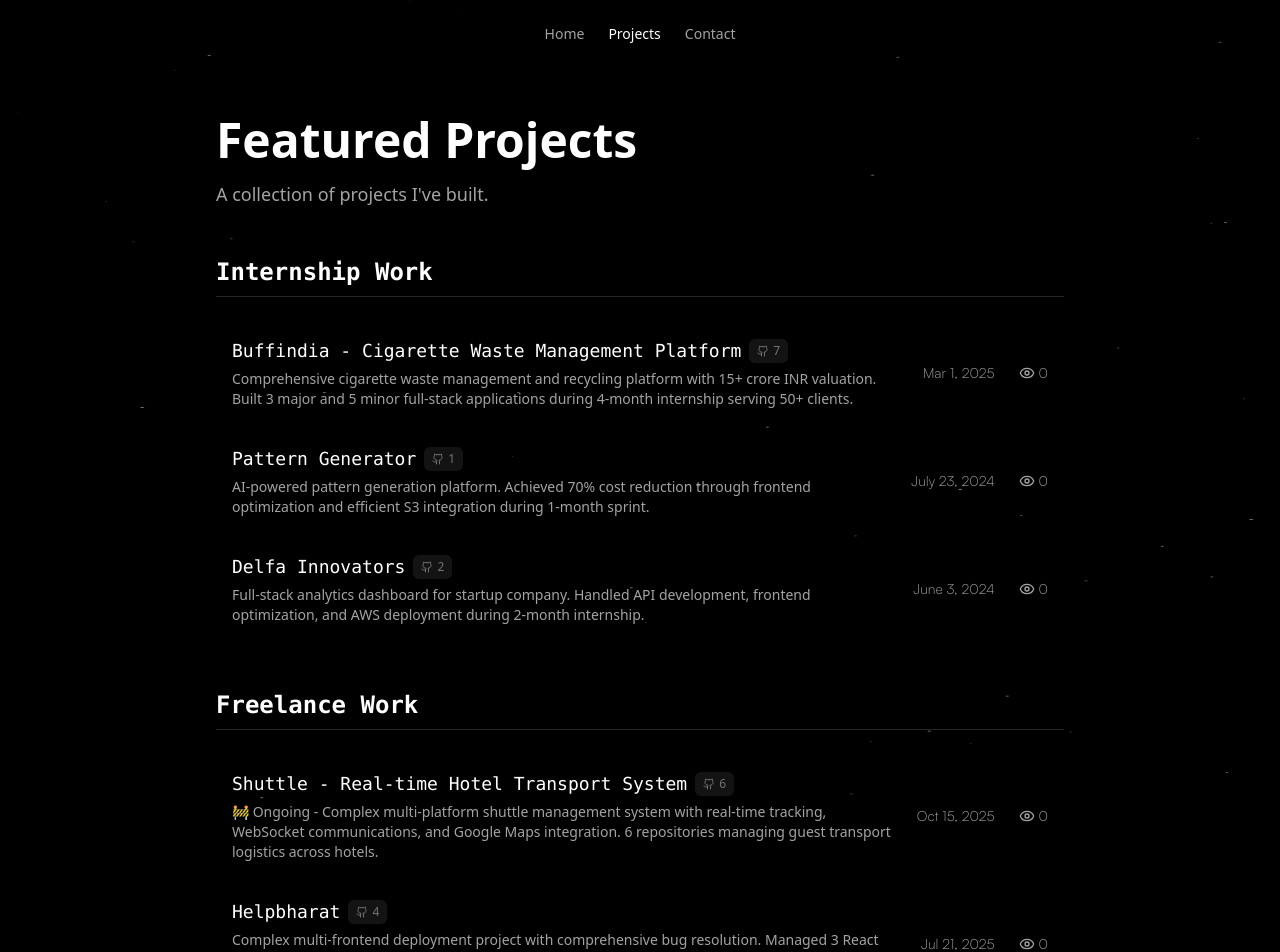
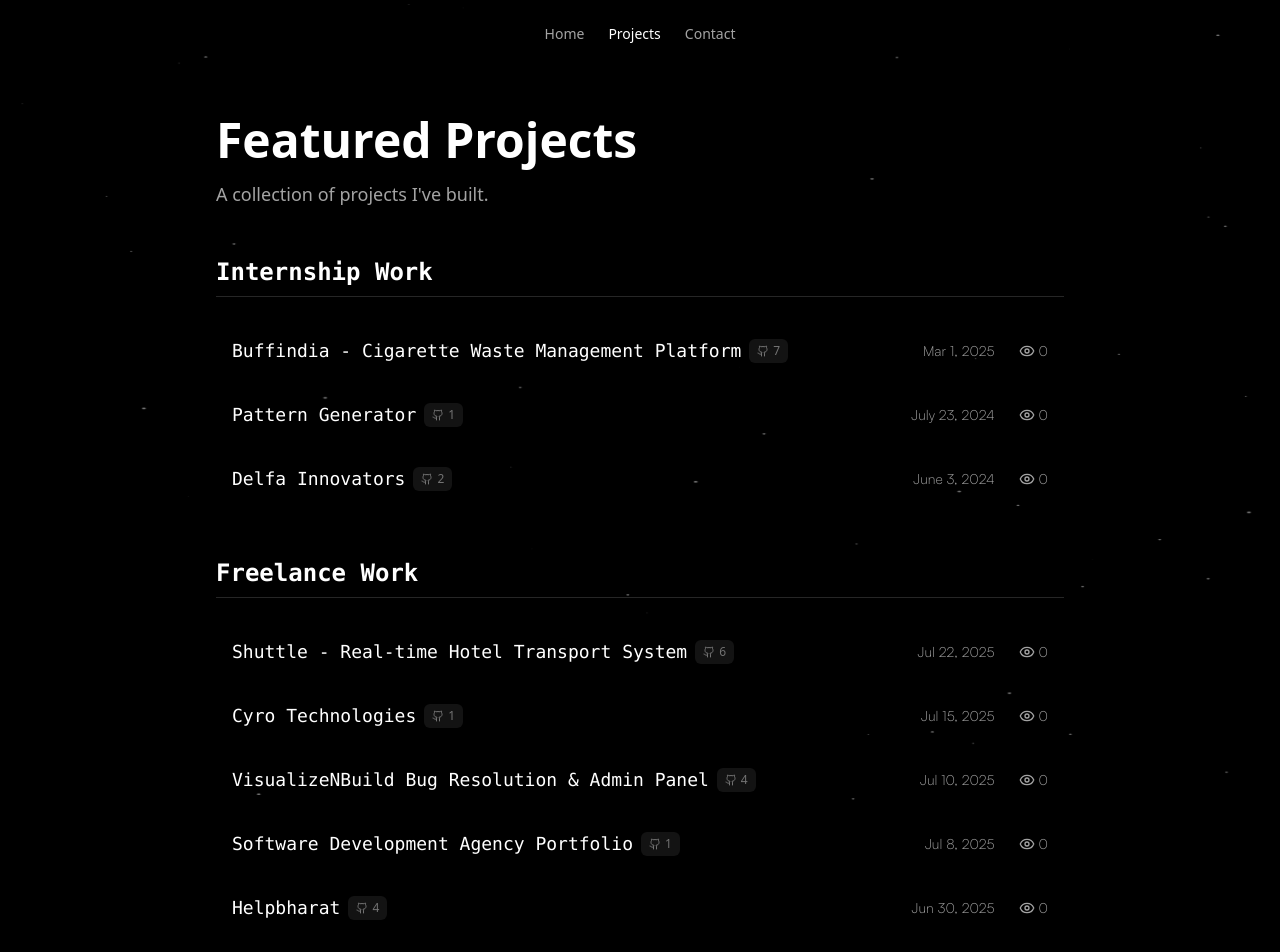
Before and after one commit to DevItaliya22/portfolio, a Next.js app: page /projects in a window 1280 px wide. Shown: the top 952 px of the page. Built offline with nearby package versions, Linux system fonts and the light colour scheme.

Commit message:
Some works

```diff
--- a/app/projects/page.tsx
+++ b/app/projects/page.tsx
@@ -173,9 +173,9 @@
                                     </div>
                                   )}
                                 </div>
-                                <p className="text-sm text-neutral-400 mt-1">
+                                {/* <p className="text-sm text-neutral-400 mt-1">
                                   {project.description}
-                                </p>
+                                </p> */}
                               </div>
 
                               <div className="flex items-center gap-6 text-sm text-neutral-400 ml-4">
--- a/lib/projects/agency-portfolio.ts
+++ b/lib/projects/agency-portfolio.ts
@@ -58,6 +58,6 @@
     'Performance Optimization',
   ],
   views: 0,
-  date: 'Jul 21, 2025',
+  date: 'Jul 8, 2025',
   repoCount: 1,
 };
--- a/lib/projects/helpbharat.ts
+++ b/lib/projects/helpbharat.ts
@@ -88,7 +88,7 @@
     'System Debugging',
   ],
   views: 0,
-  date: 'Jul 21, 2025',
+  date: 'Jun 30, 2025',
   websites: [
     'https://ash-deployment.vercel.app',
     'https://ash-deployment-pbq6.vercel.app/',
--- a/lib/projects/shuttle.ts
+++ b/lib/projects/shuttle.ts
@@ -110,6 +110,6 @@
     'Multi-Platform Architecture',
   ],
   views: 0,
-  date: 'Oct 15, 2025',
+  date: 'Jul 22, 2025',
   repoCount: 6,
 };
```
